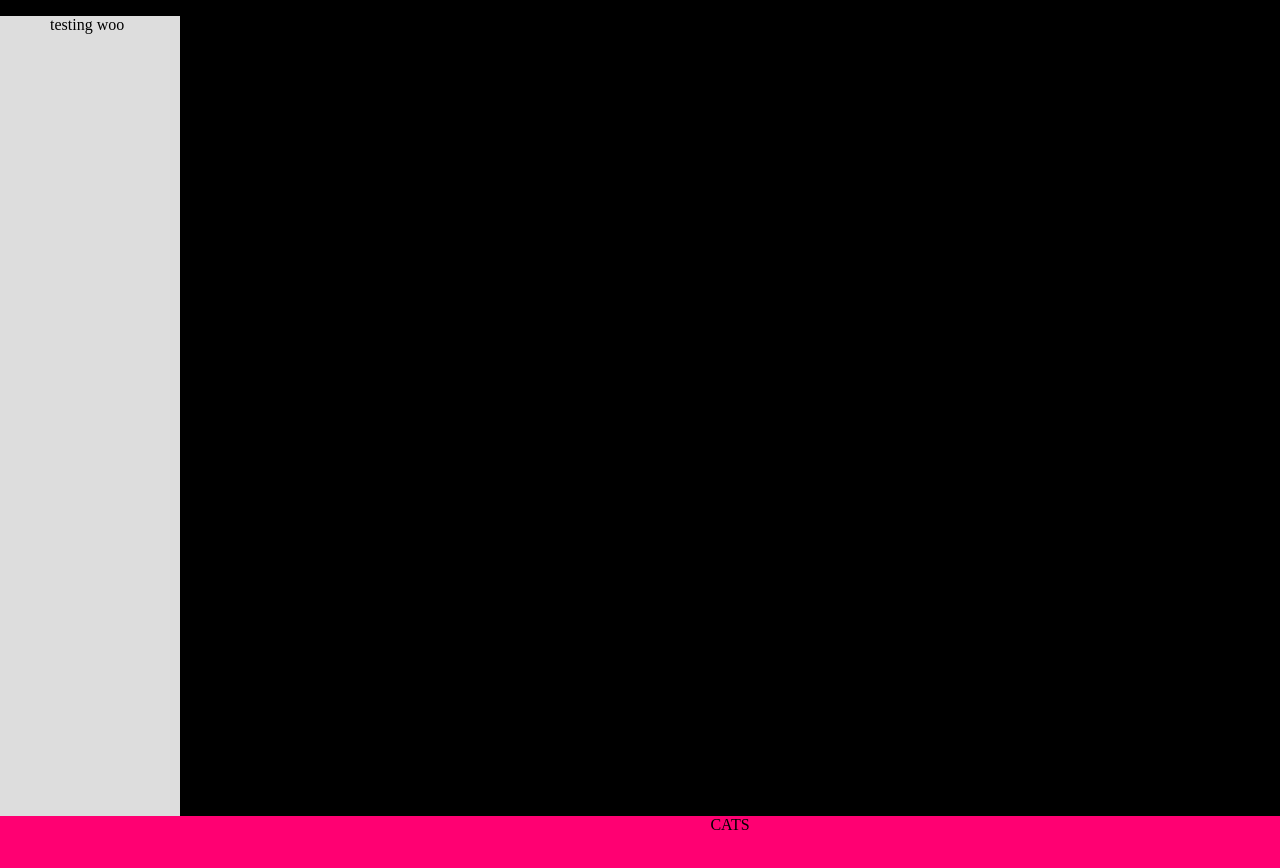
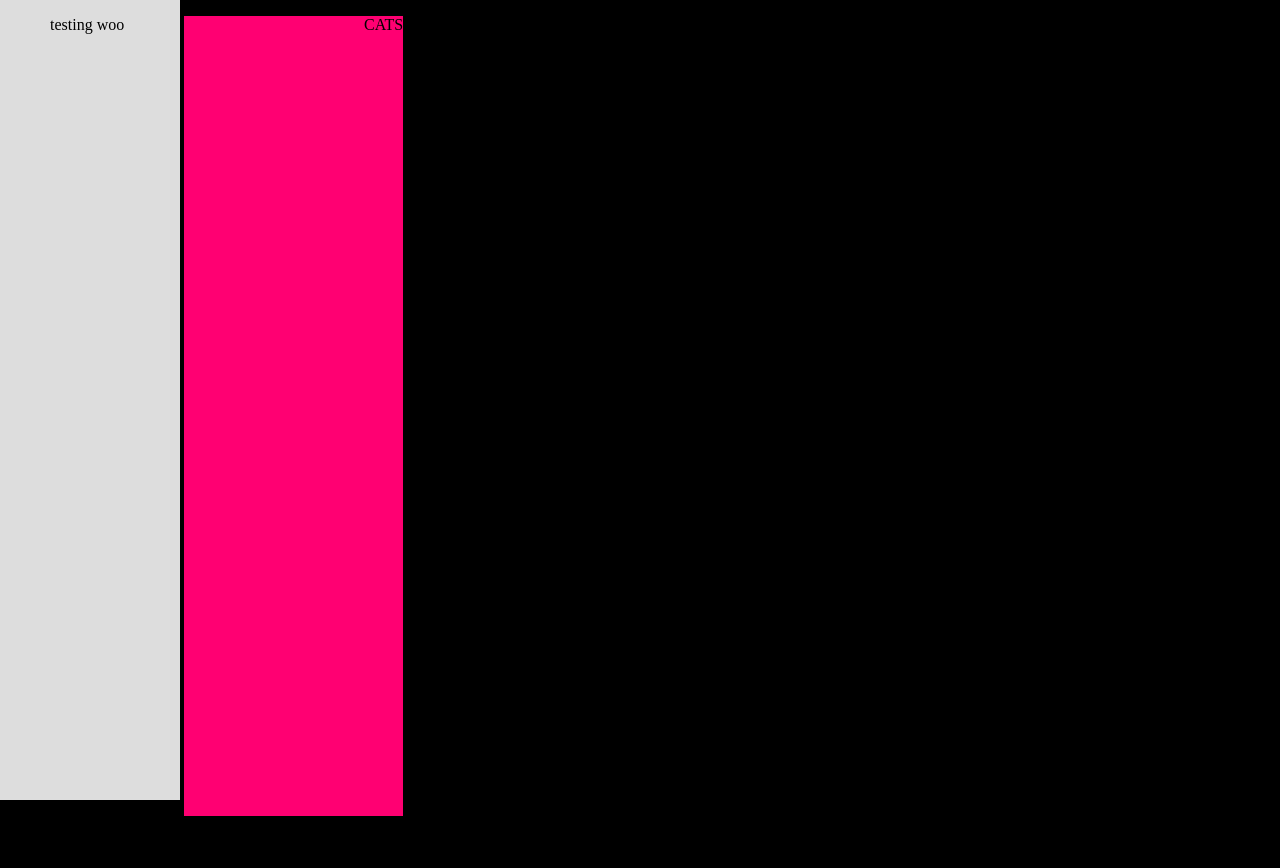
Before and after one commit to NSkyeKirsch/LightPollution, a plain HTML site: page index.html in a window 1280 px wide. After the commit the page ends 816 px from the top, so only its background shows below. Drawn offline with Linux system fonts and the light colour scheme.

Commit message:
inline I hope plssss

```diff
--- a/style.css
+++ b/style.css
@@ -10,6 +10,7 @@ body, html {
 }
 
 .darknessMenu {
+  display: inline-block;
   background-color: #ddd;
   position:relative;
   height: 100%;
@@ -18,7 +19,7 @@ body, html {
 }
 
 .mainContainer {
-  display: flex;
+  display: inline-flex;
   justify-content: center;
   background-color: #ff0072;
   padding-left: 180px;
```
